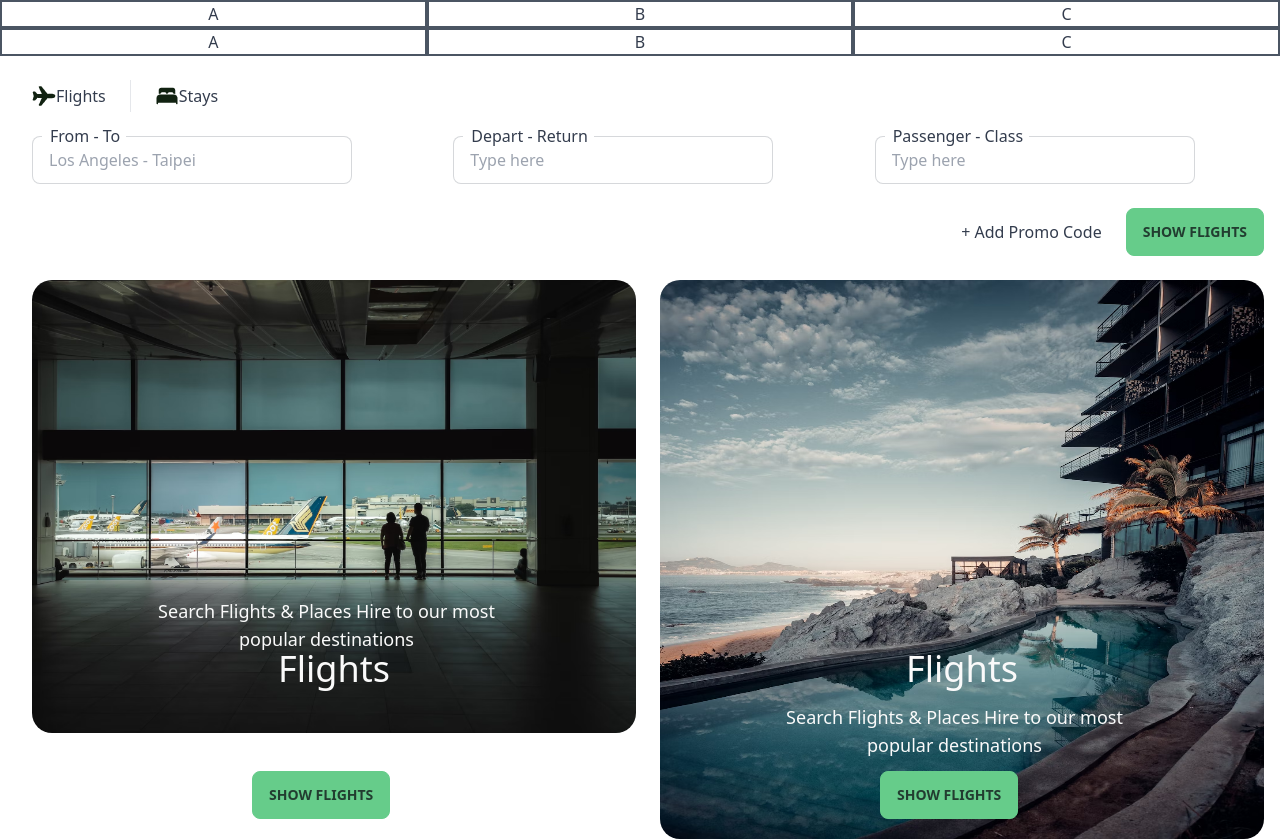
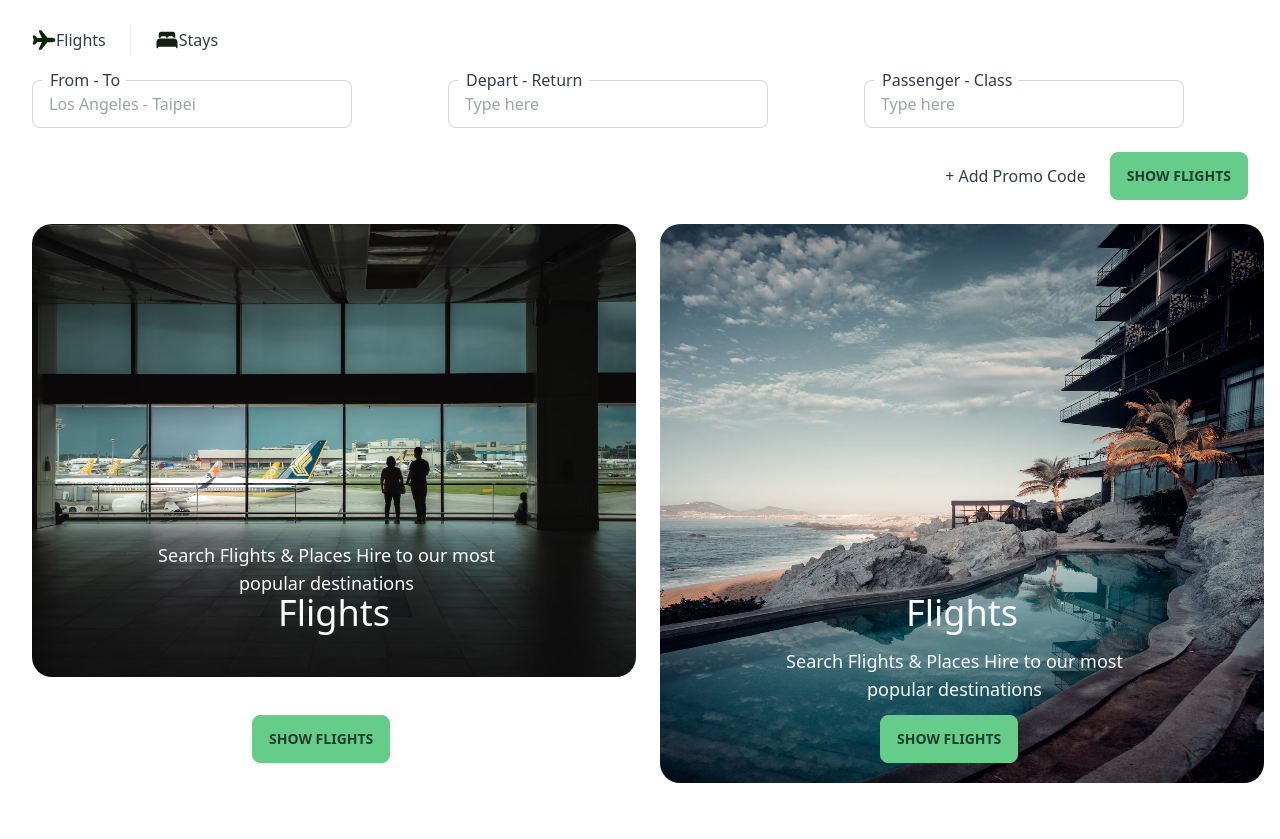
Before and after one commit to kingkwongsta/Golobe-Travel-Agency, a Next.js app: page / in a window 1280 px wide. After the commit the page ends 800 px from the top, so only its background shows below. Built offline with nearby package versions, Linux system fonts and the light colour scheme.

Commit message:
set boundaries of travel card component

```diff
--- a/src/components/search/searchbar.jsx
+++ b/src/components/search/searchbar.jsx
@@ -5,7 +5,7 @@
 
 export default function SearchBar() {
   return (
-    <div className="mx-[32px] min-w-[1232px]">
+    <div className="mx-[32px] max-w-[1232px]">
       {/*-------- FLIGHTS OR STAY --------*/}
       <div className="top-icons flex flex-row items-center gap-6 my-6">
         <div className="flex flex-row">
--- a/src/components/travelcard.jsx
+++ b/src/components/travelcard.jsx
@@ -4,7 +4,7 @@
 
 export default function TravelCard() {
   return (
-    <div className="flex flex-row gap-[24px] mx-[32px]">
+    <div className="flex flex-row gap-[24px] mx-[32px] max-w-[1232px]">
       {/* // TRAVEL CARD */}
       <div className="relative">
         <Image
--- a/src/pages/index.tsx
+++ b/src/pages/index.tsx
@@ -19,9 +19,7 @@
         <meta name="viewport" content="width=device-width, initial-scale=1" />
         <link rel="icon" href="/favicon.ico" />
       </Head>
-      <Test />
       <main className="">
-        <Test />
         <SearchBar />
         <TravelCard />
       </main>
```
